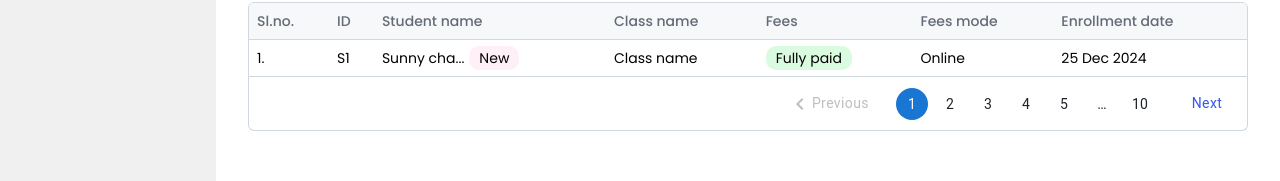
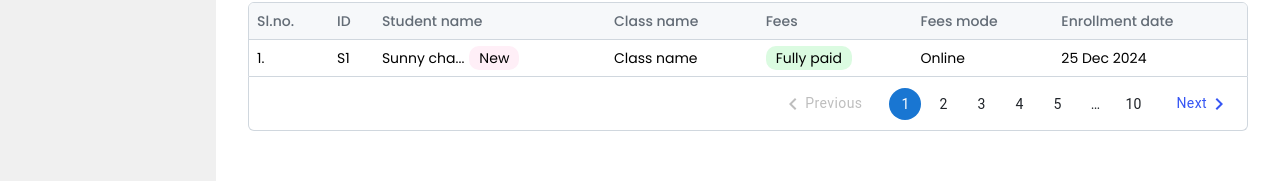
Before and after one commit to sunnycharkhwal/SctmProject, a React (Vite) app in the folder Sctm/: page /dashboard/student in a window 1280 px wide. Shown: the part 177-358 px from the top of the page. Built offline with nearby package versions, Linux system fonts and the light colour scheme.

Commit message:
KeyboardArrowRightOutlinedIcon  icon add

```diff
--- a/Sctm/src/assets/dashboard/page/student/Student.jsx
+++ b/Sctm/src/assets/dashboard/page/student/Student.jsx
@@ -7,6 +7,7 @@ import {FiSearch} from 'react-icons/fi';
 import {Button} from '@mui/material';
 import {IoFilterOutline} from 'react-icons/io5';
 import KeyboardArrowLeftOutlinedIcon from '@mui/icons-material/KeyboardArrowLeftOutlined';
+import KeyboardArrowRightOutlinedIcon from '@mui/icons-material/KeyboardArrowRightOutlined';
 import {NewTooltip} from '../../../component/NewTooltip';
 import {span} from 'framer-motion/client';
 import {useNavigate} from 'react-router';
@@ -125,6 +126,9 @@ export const Student = () => {
               disabled={page === count}
               className="PaginationBtn">
               Next
+              <span>
+                <KeyboardArrowRightOutlinedIcon />
+              </span>
             </Button>
           </Stack>
         </div>
```
